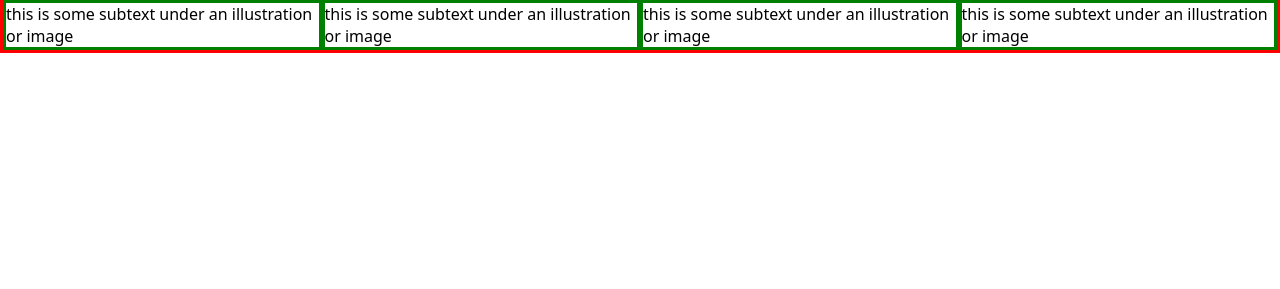
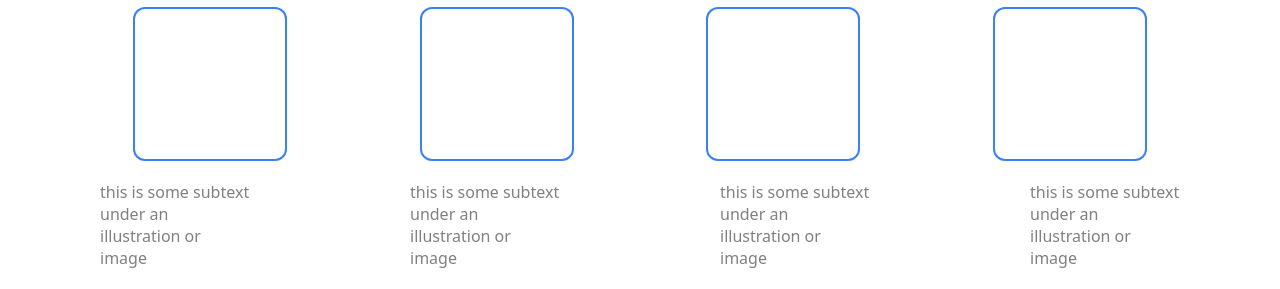
Before and after one commit to anthonyc20b/odin-landing-page, a plain HTML site: page index.html in a window 1280 px wide. Shown: the part 673-962 px from the top of the page. Before the commit the page ends 800 px from the top, so only its background shows below. Drawn offline with Linux system fonts and the light colour scheme.

Commit message:
Add the gallery section and CSS styling

```diff
--- a/index.html
+++ b/index.html
@@ -29,6 +29,14 @@
     </div>
 
     <div class="title">Some random information.</div>
+
+    <div class="boxes">
+        <div class="empty-box"></div>
+        <div class="empty-box"></div>
+        <div class="empty-box"></div>
+        <div class="empty-box"></div>
+    </div>
+
     <div class="gallery">
         <div class="card">this is some subtext under an illustration or image</div>
         <div class="card">this is some subtext under an illustration or image</div>
@@ -36,6 +44,10 @@
         <div class="card">this is some subtext under an illustration or image</div>
     </div>
 
+    <div class="testimonial">
+        <div class="qoute"></div>
+        <div class="credit"></div>
+    </div>
 </body>
 
 </html>
--- a/style.css
+++ b/style.css
@@ -38,19 +38,31 @@ body {
     color: #1f2937;
     font-weight: 900;
     font-size: 36px;
+    padding: 25px;
+}
+
+.boxes {
+    display: flex;
+    justify-content: space-evenly;
+}
+
+.empty-box {
+    display: flex;
+    width: 150px;
+    height: 150px;
+    border: 2px solid #3882f6;
+    border-radius: 12px;
+}
+
+.gallery {
+    display: flex;
+    justify-content: space-around;
     padding: 20px;
 }
 
-.gallery {
-    border: red;
-    border-style: solid;
-    display: flex;
-    justify-content: center;
-}
-
 .card {
-    border: green;
-    border-style: solid;
+    width: 150px;
+    color: grey;
 }
 
 a {
```
